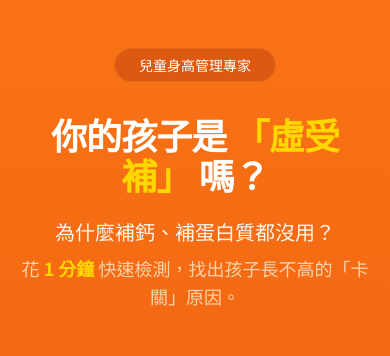
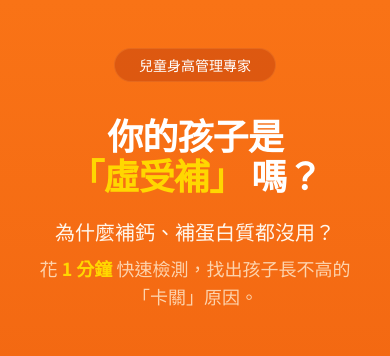
Before and after one commit to curryup001-debug/martin---list, a React (Vite) app: page / in a window 390 px wide. Shown: the top 356 px of the page. Built offline with nearby package versions, Linux system fonts and the light colour scheme.

Commit message:
fix(mobile): optimize layout for header and result overlay

```diff
--- a/components/Header.tsx
+++ b/components/Header.tsx
@@ -18,14 +18,14 @@ const Header: React.FC = () => {
 
         {/* Title */}
         <h1 className="text-4xl md:text-6xl font-bold mb-6 tracking-tight">
-          你的孩子是 <span className="text-[#FFD700]">「虛受補」</span> 嗎？
+          你的孩子是 <span className="whitespace-nowrap"><span className="text-[#FFD700]">「虛受補」</span> 嗎？</span>
         </h1>
 
         {/* Subtitles */}
-        <div className="space-y-2 mb-12">
+        <div className="space-y-2 mb-12 px-2 md:px-0">
           <p className="text-xl md:text-2xl text-orange-50">為什麼補鈣、補蛋白質都沒用？</p>
           <p className="text-lg md:text-xl text-orange-100/80">
-            花 <span className="text-[#FFD700] font-bold">1 分鐘</span> 快速檢測，找出孩子長不高的「卡關」原因。
+            花 <span className="text-[#FFD700] font-bold">1 分鐘</span> 快速檢測，找出孩子長不高的<span className="whitespace-nowrap">「卡關」原因。</span>
           </p>
         </div>
 
@@ -40,7 +40,7 @@ const Header: React.FC = () => {
               <h2 className="text-2xl font-bold">馬丁藥師的話</h2>
             </div>
             <p className="text-orange-50 leading-relaxed text-lg mb-4">
-              「很多家長以為孩子吃得多就會長，其實不然。若脾胃運化功能差，吃進去的營養就像倒進漏水的桶子。請依據孩子<span className="underline decoration-[#FFD700] underline-offset-4 font-bold">最近一週</span>的狀況勾選下方清單。」
+              「很多家長以為孩子吃得多就會長，其實不然。若脾胃運化功能差，吃進去的營養就像倒進漏水的桶子。請依據孩子<span className="whitespace-nowrap underline decoration-[#FFD700] underline-offset-4 font-bold">最近一週</span>的狀況勾選下方清單。」
             </p>
           </div>
         </div>
--- a/components/ResultOverlay.tsx
+++ b/components/ResultOverlay.tsx
@@ -17,7 +17,7 @@ const ResultOverlay: React.FC<Props> = ({ count, advice, loading, onClose }) =>
       <div className="bg-white w-full max-w-xl rounded-[2.5rem] shadow-2xl overflow-hidden animate-in fade-in zoom-in duration-300 max-h-[85vh] overflow-y-auto">
         {/* Status Header */}
         {/* Status Header - Clean Style */}
-        <div className={`p-6 md:p-10 text-center shrink-0 animate-slide-up-fade relative overflow-hidden`} style={{ animationDelay: '0.1s' }}>
+        <div className={`p-5 md:p-10 text-center shrink-0 animate-slide-up-fade relative overflow-hidden`} style={{ animationDelay: '0.1s' }}>
           {/* Top colored line */}
           <div className={`absolute top-0 left-0 right-0 h-3 ${isConcerned ? 'bg-gradient-to-r from-red-400 to-orange-400' : 'bg-gradient-to-r from-emerald-400 to-teal-400'}`}></div>
 
@@ -35,14 +35,14 @@ const ResultOverlay: React.FC<Props> = ({ count, advice, loading, onClose }) =>
           </p>
         </div>
 
-        <div className="p-8 md:p-12">
+        <div className="p-5 md:p-12">
           {/* Main Title */}
           <div className="text-center mb-8 animate-slide-up-fade" style={{ animationDelay: '0.2s' }}>
             <p className="text-2xl font-bold text-slate-700">
               您的孩子很有可能是
             </p>
             <h4 className={`text-2xl md:text-4xl font-black mt-2 mb-2 ${isConcerned ? 'text-[#EF4444]' : 'text-[#10B981]'}`}>
-              {isConcerned ? '「脾胃吸收力卡關」' : '「吸收力尚算穩定」'} <span className="text-slate-700 text-2xl font-bold">的狀態！</span>
+              {isConcerned ? '「脾胃吸收力卡關」' : '「吸收力尚算穩定」'} <span className="text-slate-700 text-2xl font-bold whitespace-nowrap">的狀態！</span>
             </h4>
           </div>
 
@@ -77,7 +77,7 @@ const ResultOverlay: React.FC<Props> = ({ count, advice, loading, onClose }) =>
               className="group relative flex flex-col items-center justify-center w-full py-6 px-4 bg-[#F97316] hover:bg-[#EA580C] text-white rounded-2xl font-black transition-all hover:scale-[1.02] active:scale-95 shadow-[0_10px_20px_-5px_rgba(249,115,22,0.4)] overflow-hidden"
             >
               <span className="text-sm md:text-base font-medium mb-1 opacity-95">馬丁藥師會在講座中，教你怎麼調整</span>
-              <span className="text-sm md:text-base font-bold text-black mb-3 animate-pulse">📢 再偷偷告訴你：講座還有驚喜小禮物🎁</span>
+              <span className="text-sm md:text-base font-bold text-black mb-3 animate-pulse">📢 再偷偷告訴你：講座還有<span className="whitespace-nowrap">驚喜小禮物🎁</span></span>
 
               <div className="flex flex-col md:flex-row items-center justify-center gap-1 md:gap-2 w-full">
                 <div className="flex items-center gap-2">
@@ -89,7 +89,7 @@ const ResultOverlay: React.FC<Props> = ({ count, advice, loading, onClose }) =>
                   </span>
                 </div>
                 <span className="text-lg md:text-2xl tracking-tight font-bold whitespace-nowrap">
-                  ，進群密碼：Martin66
+                  <span className="hidden md:inline">，</span>進群密碼：Martin66
                 </span>
               </div>
               {/* Shine effect */}
```
